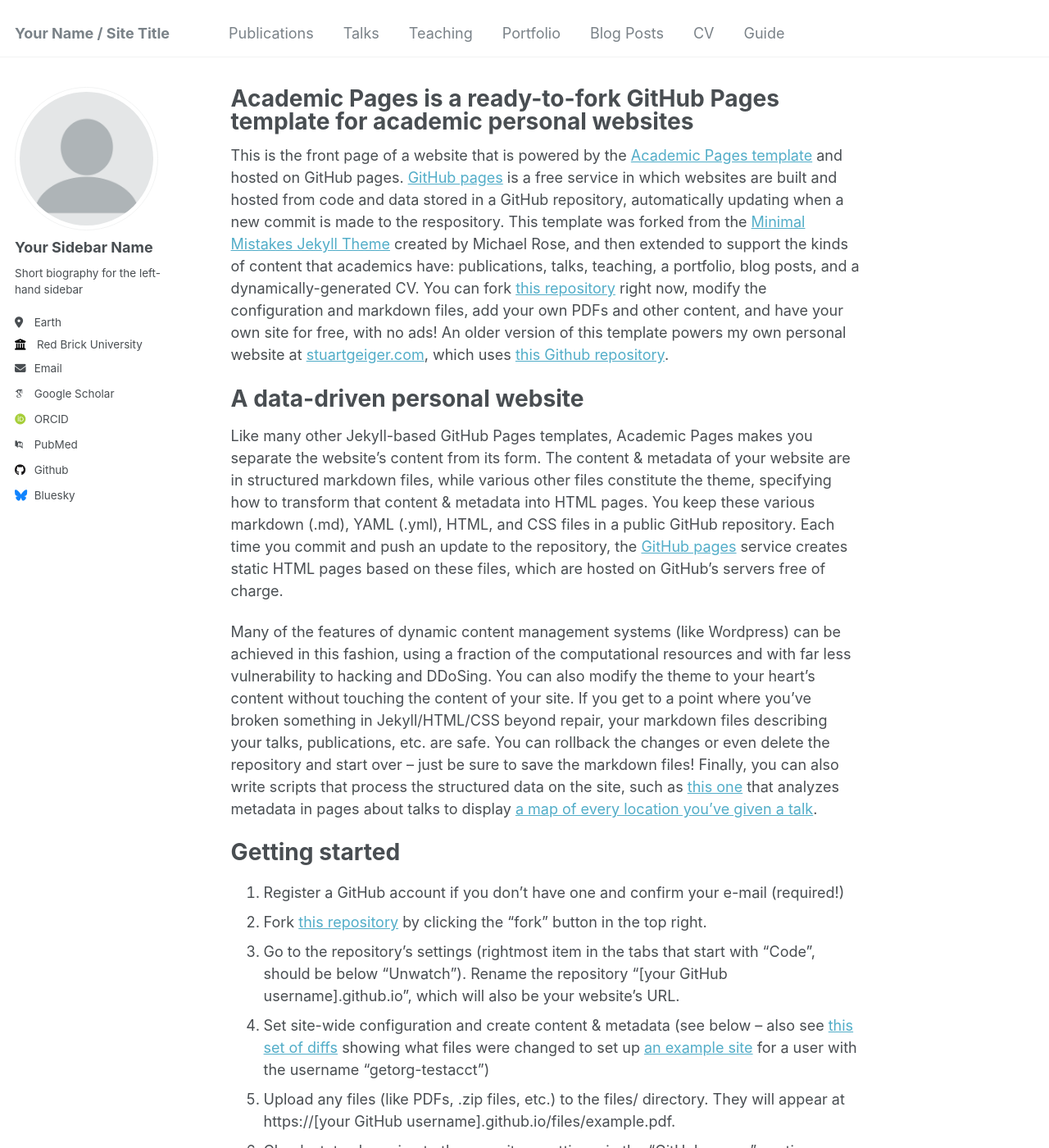
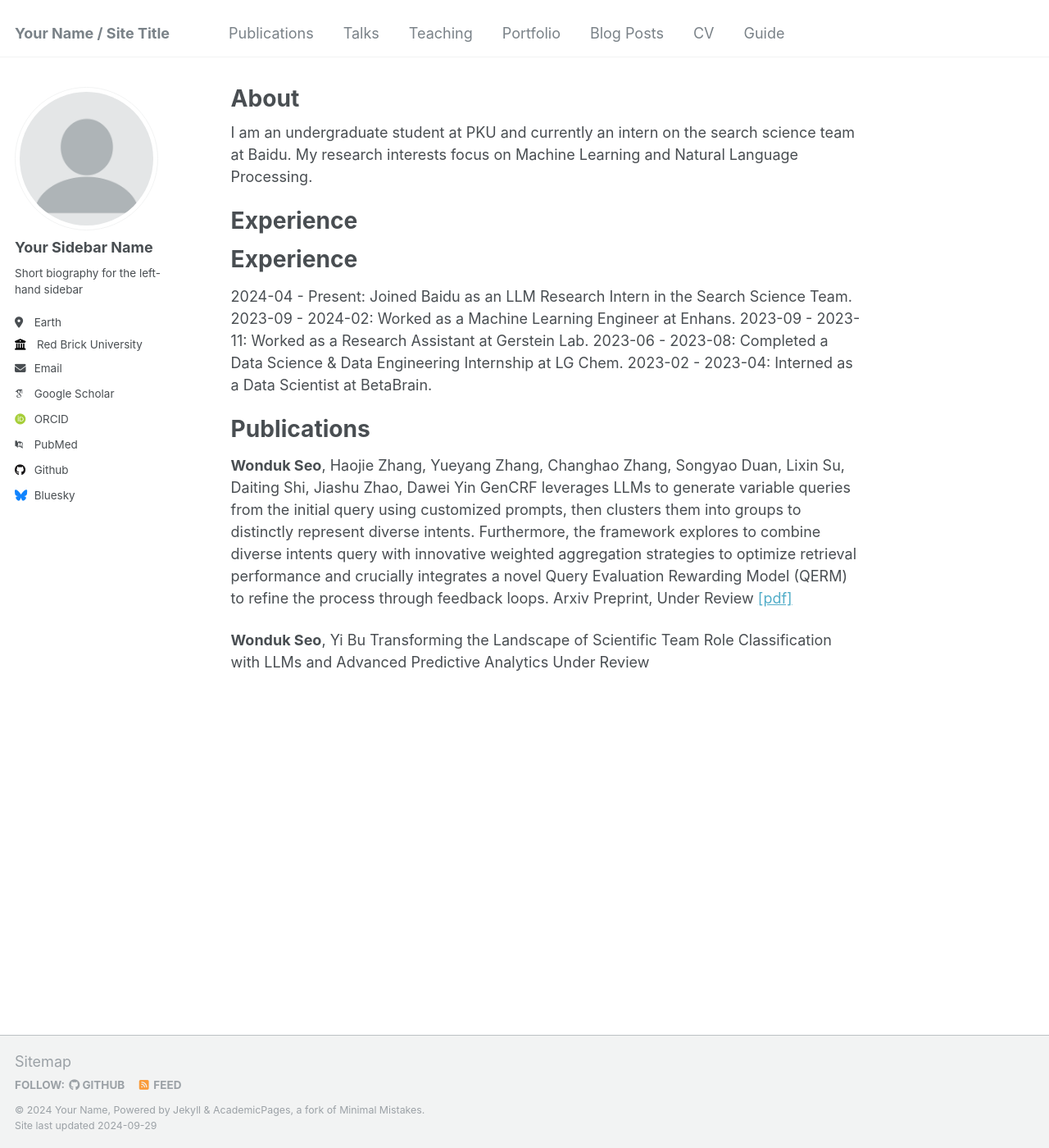
Before and after one commit to wondukseo/wondukseo.github.io, a Jekyll site: the page built from _pages/about.md, in a window 1280 px wide and 1400 px high. Shown: the whole window at 82% size. Built offline with Jekyll 4.4.1, drawn with Linux system fonts in a browser that asks for light colours; some web fonts are replaced; some of the changed text lies outside the part shown.

Commit message:
Update about.md

```diff
--- a/_pages/about.md
+++ b/_pages/about.md
@@ -1,49 +1,30 @@
 ---
 permalink: /
-title: "Academic Pages is a ready-to-fork GitHub Pages template for academic personal websites"
+title: "About"
+excerpt: "About me"
 author_profile: true
 redirect_from:
   - /about/
   - /about.html
 ---
 
-This is the front page of a website that is powered by the [Academic Pages template](https://github.com/academicpages/academicpages.github.io) and hosted on GitHub pages. [GitHub pages](https://pages.github.com) is a free service in which websites are built and hosted from code and data stored in a GitHub repository, automatically updating when a new commit is made to the respository. This template was forked from the [Minimal Mistakes Jekyll Theme](https://mmistakes.github.io/minimal-mistakes/) created by Michael Rose, and then extended to support the kinds of content that academics have: publications, talks, teaching, a portfolio, blog posts, and a dynamically-generated CV. You can fork [this repository](https://github.com/academicpages/academicpages.github.io) right now, modify the configuration and markdown files, add your own PDFs and other content, and have your own site for free, with no ads! An older version of this template powers my own personal website at [stuartgeiger.com](http://stuartgeiger.com), which uses [this Github repository](https://github.com/staeiou/staeiou.github.io).
+I am an undergraduate student at PKU and currently an intern on the search science team at Baidu. My research interests focus on Machine Learning and Natural Language Processing.
 
-A data-driven personal website
-======
-Like many other Jekyll-based GitHub Pages templates, Academic Pages makes you separate the website's content from its form. The content & metadata of your website are in structured markdown files, while various other files constitute the theme, specifying how to transform that content & metadata into HTML pages. You keep these various markdown (.md), YAML (.yml), HTML, and CSS files in a public GitHub repository. Each time you commit and push an update to the repository, the [GitHub pages](https://pages.github.com/) service creates static HTML pages based on these files, which are hosted on GitHub's servers free of charge.
+<h1 id="experience">Experience</h1>
+# Experience
+2024-04 - Present: Joined Baidu as an LLM Research Intern in the Search Science Team.
+2023-09 - 2024-02: Worked as a Machine Learning Engineer at Enhans.
+2023-09 - 2023-11: Worked as a Research Assistant at Gerstein Lab.
+2023-06 - 2023-08: Completed a Data Science & Data Engineering Internship at LG Chem.
+2023-02 - 2023-04: Interned as a Data Scientist at BetaBrain.
 
-Many of the features of dynamic content management systems (like Wordpress) can be achieved in this fashion, using a fraction of the computational resources and with far less vulnerability to hacking and DDoSing. You can also modify the theme to your heart's content without touching the content of your site. If you get to a point where you've broken something in Jekyll/HTML/CSS beyond repair, your markdown files describing your talks, publications, etc. are safe. You can rollback the changes or even delete the repository and start over -- just be sure to save the markdown files! Finally, you can also write scripts that process the structured data on the site, such as [this one](https://github.com/academicpages/academicpages.github.io/blob/master/talkmap.ipynb) that analyzes metadata in pages about talks to display [a map of every location you've given a talk](https://academicpages.github.io/talkmap.html).
 
-Getting started
-======
-1. Register a GitHub account if you don't have one and confirm your e-mail (required!)
-1. Fork [this repository](https://github.com/academicpages/academicpages.github.io) by clicking the "fork" button in the top right.
-1. Go to the repository's settings (rightmost item in the tabs that start with "Code", should be below "Unwatch"). Rename the repository "[your GitHub username].github.io", which will also be your website's URL.
-1. Set site-wide configuration and create content & metadata (see below -- also see [this set of diffs](http://archive.is/3TPas) showing what files were changed to set up [an example site](https://getorg-testacct.github.io) for a user with the username "getorg-testacct")
-1. Upload any files (like PDFs, .zip files, etc.) to the files/ directory. They will appear at https://[your GitHub username].github.io/files/example.pdf.
-1. Check status by going to the repository settings, in the "GitHub pages" section
+<h1 id="publications">Publications</h1>
 
-Site-wide configuration
-------
-The main configuration file for the site is in the base directory in [_config.yml](https://github.com/academicpages/academicpages.github.io/blob/master/_config.yml), which defines the content in the sidebars and other site-wide features. You will need to replace the default variables with ones about yourself and your site's github repository. The configuration file for the top menu is in [_data/navigation.yml](https://github.com/academicpages/academicpages.github.io/blob/master/_data/navigation.yml). For example, if you don't have a portfolio or blog posts, you can remove those items from that navigation.yml file to remove them from the header.
+**Wonduk Seo**, Haojie Zhang, Yueyang Zhang, Changhao Zhang, Songyao Duan, Lixin Su, Daiting Shi, Jiashu Zhao, Dawei Yin
+GenCRF leverages LLMs to generate variable queries from the initial query using customized prompts, then clusters them into groups to distinctly represent diverse intents. Furthermore, the framework explores to combine diverse intents query with innovative weighted aggregation strategies to optimize retrieval performance and crucially integrates a novel Query Evaluation Rewarding Model (QERM) to refine the process through feedback loops.
+Arxiv Preprint, Under Review [[pdf]](https://arxiv.org/abs/2409.10909)
 
-Create content & metadata
-------
-For site content, there is one markdown file for each type of content, which are stored in directories like _publications, _talks, _posts, _teaching, or _pages. For example, each talk is a markdown file in the [_talks directory](https://github.com/academicpages/academicpages.github.io/tree/master/_talks). At the top of each markdown file is structured data in YAML about the talk, which the theme will parse to do lots of cool stuff. The same structured data about a talk is used to generate the list of talks on the [Talks page](https://academicpages.github.io/talks), each [individual page](https://academicpages.github.io/talks/2012-03-01-talk-1) for specific talks, the talks section for the [CV page](https://academicpages.github.io/cv), and the [map of places you've given a talk](https://academicpages.github.io/talkmap.html) (if you run this [python file](https://github.com/academicpages/academicpages.github.io/blob/master/talkmap.py) or [Jupyter notebook](https://github.com/academicpages/academicpages.github.io/blob/master/talkmap.ipynb), which creates the HTML for the map based on the contents of the _talks directory).
-
-**Markdown generator**
-
-I have also created [a set of Jupyter notebooks](https://github.com/academicpages/academicpages.github.io/tree/master/markdown_generator
-) that converts a CSV containing structured data about talks or presentations into individual markdown files that will be properly formatted for the Academic Pages template. The sample CSVs in that directory are the ones I used to create my own personal website at stuartgeiger.com. My usual workflow is that I keep a spreadsheet of my publications and talks, then run the code in these notebooks to generate the markdown files, then commit and push them to the GitHub repository.
-
-How to edit your site's GitHub repository
-------
-Many people use a git client to create files on their local computer and then push them to GitHub's servers. If you are not familiar with git, you can directly edit these configuration and markdown files directly in the github.com interface. Navigate to a file (like [this one](https://github.com/academicpages/academicpages.github.io/blob/master/_talks/2012-03-01-talk-1.md) and click the pencil icon in the top right of the content preview (to the right of the "Raw | Blame | History" buttons). You can delete a file by clicking the trashcan icon to the right of the pencil icon. You can also create new files or upload files by navigating to a directory and clicking the "Create new file" or "Upload files" buttons.
-
-Example: editing a markdown file for a talk
-![Editing a markdown file for a talk](/images/editing-talk.png)
-
-For more info
-------
-More info about configuring Academic Pages can be found in [the guide](https://academicpages.github.io/markdown/). The [guides for the Minimal Mistakes theme](https://mmistakes.github.io/minimal-mistakes/docs/configuration/) (which this theme was forked from) might also be helpful.
+**Wonduk Seo**, Yi Bu
+Transforming the Landscape of Scientific Team Role Classification with LLMs and Advanced Predictive Analytics
+Under Review
```
